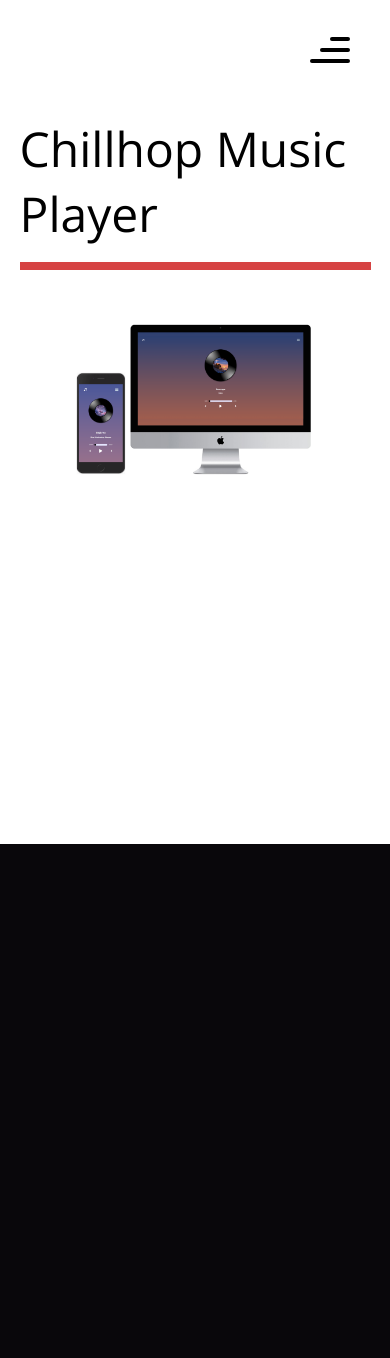
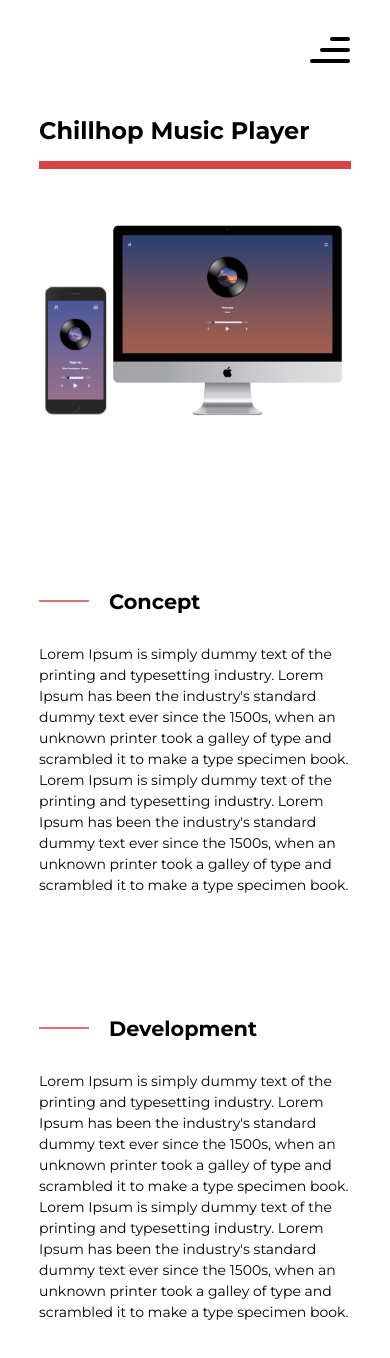
Before and after one commit to IoanLT/Portfolio, a React (Create React App) app: page /music-player in a window 390 px wide. Shown: the top 1358 px of the page. Before the commit the page ends 844 px from the top, so only its background shows below. Built offline with nearby package versions, Linux system fonts and the light colour scheme.

Commit message:
adding concept and development sections in the MusicPlayer component and working on mobile resposiveness for the Hero section

```diff
--- a/src/components/GlobalStyle.js
+++ b/src/components/GlobalStyle.js
@@ -11,7 +11,6 @@ const GlobalStyle = createGlobalStyle`
 
     body {
         background: #09070B;
-        font-family: 'Montserrat', sans-serif;
     }
 
     button {
@@ -71,6 +70,10 @@ const GlobalStyle = createGlobalStyle`
         font-size: 1rem;
         line-height: 150%;
         margin-bottom: 20px;
+
+        @media (max-width: 500px) {
+            font-size: 14px;
+        }
     }
 
     /* span {
--- a/src/components/Hero.js
+++ b/src/components/Hero.js
@@ -88,23 +88,29 @@ const Description = styled.div`
     @media (max-width: 1024px) {
         width: auto;
     }
-    @media (max-width: 500px) {
+    @media (max-width: 520px) {
         width: 90%;
     }
 
     h1 {
         font-size: 2rem;
 
-        @media (max-width: 500px) {
+        @media (max-width: 520px) {
             font-size: 1.5rem;
+        }
+        @media (max-width: 375px) {
+            font-size: 1.2rem;
         }
     }
 
     h2 {
         font-weight: lighter;
 
-        @media (max-width: 500px) {
+        @media (max-width: 520px) {
             font-size: 2.5rem;
+        }
+        @media (max-width: 375px) {
+            font-size: 2rem;
         }
     }
 
@@ -113,7 +119,7 @@ const Description = styled.div`
 
         @media (max-width: 500px) {
            margin-top: 50px;
-           align-self: center;
+           /* align-self: center;               */
         }
     }
 `
@@ -129,24 +135,34 @@ export const Portfolio = styled(motion.div)`
         width: 444px;
         overflow: none;
     }
-    @media (max-width: 500px) {
+    @media (max-width: 520px) {
         width: 90%;
     }
 
     h1 {
-        font-size: 6rem;
+        font-family: 'Montserrat', sans-serif;
+        font-size: 5.5rem;
+        font-weight: 600;
+        letter-spacing: 5px;
         color: hsl(360, 64%, 55%);
         padding-left: 10%;
         margin: 0;
 
         @media (max-width: 1440px) {
             font-size: 5rem;
+            letter-spacing: 2px;
         }
         @media (max-width: 1024px) {
             font-size: 4rem;
         }
-        @media (max-width: 500px) {
+        @media (max-width: 768px) {
+            font-size: 3.5rem;
+        }
+        @media (max-width: 520px) {
             font-size: 3rem;
+        }
+        @media (max-width: 375px) {
+            font-size: 2.5rem;
         }
     }
 `
--- a/src/pages/MusicPlayer.js
+++ b/src/pages/MusicPlayer.js
@@ -33,30 +33,81 @@ const MusicPlayer = () => {
                     Chillhop Music Player
                 </motion.h2>
                 <motion.div variants={lineAnimation} className="line"></motion.div>
-                <Hide>
+                <Devices>
                     <motion.img variants={photoAnimation} src={musicDevices} alt="music player" />
-                </Hide>
+                </Devices>
             </Banner>
+
+            <Concept>
+                <div className="concept-heading">
+                    <img src={line} alt="line" />
+                    <h3>Concept</h3>
+                </div>
+                <div className="concept-text">
+                    <p>
+                        Lorem Ipsum is simply dummy text of the printing and typesetting industry.
+                        Lorem Ipsum has been the industry's standard dummy text ever since the 1500s,
+                        when an unknown printer took a galley of type and scrambled it to make a type specimen book.
+                        Lorem Ipsum is simply dummy text of the printing and typesetting industry.
+                        Lorem Ipsum has been the industry's standard dummy text ever since the 1500s,
+                        when an unknown printer took a galley of type and scrambled it to make a type specimen book.
+                    </p>
+                </div>
+            </Concept>
+
+            <Development>
+                <div className="development-heading">
+                    <img src={line} alt="line" />
+                    <h3>Development</h3>
+                </div>
+                <div className="development-text">
+                    <p>
+                        Lorem Ipsum is simply dummy text of the printing and typesetting industry.
+                        Lorem Ipsum has been the industry's standard dummy text ever since the 1500s,
+                        when an unknown printer took a galley of type and scrambled it to make a type specimen book.
+                        Lorem Ipsum is simply dummy text of the printing and typesetting industry.
+                        Lorem Ipsum has been the industry's standard dummy text ever since the 1500s,
+                        when an unknown printer took a galley of type and scrambled it to make a type specimen book.
+                    </p>
+                </div>
+            </Development>
 
         </MusicMain>
     )
 }
 
-const MusicMain = styled(motion.div)`
+const MusicMain = styled(motion.section)`
     min-height: 100vh;
     width: 100%;
     overflow: hidden;
     background: #fff;
-    padding: 0 5%;
+    padding: 0 20%;
+
+    @media (max-width: 1024px) {
+        padding: 0 15%;
+    }
+    @media (max-width: 500px) {
+        padding: 0 10%;
+    }
 `
 
 const Banner = styled.div`
     padding-bottom: 10rem;
 
     h2 {
+        font-family: 'Montserrat', sans-serif;
+        font-weight: 700;
+        font-size: 2.5rem;
         margin-top: 100px;
         padding: 1rem 0;
         color: #000;
+
+        @media (max-width: 1024px) {
+            font-size: 2rem;
+        }
+        @media (max-width: 500px) {
+            font-size: 1.5rem;
+        }
     }
 
     .line {
@@ -67,14 +118,91 @@ const Banner = styled.div`
 
     img {
         width: 100%;
-        /* height: 70vh; */
         object-fit: cover;
     }
 `
 
-const Hide = styled.div`
+const Devices = styled.div`
     overflow: hidden;
-    padding: 0 15%;
+    /* padding: 0 15%; */
+`
+
+const Concept = styled(motion.div)`
+    /* padding: 0 15%; */
+    display: flex;
+    flex-direction: column;
+    margin-bottom: 100px;
+    width: 100%;
+    flex-wrap: wrap;
+
+    .concept-heading {
+        display: flex;
+        align-items: center;
+        padding-right: 50px;
+        margin-bottom: 30px;
+        /* min-width: 450px; */
+        width: 40%;
+
+        img {
+            width: 50px;
+            height: 2px;
+        }
+
+        h3 {
+            font-size: 2.2rem;
+            padding-left: 40px;
+            color: #000;
+
+            @media (max-width: 1024px) {
+                font-size: 1.8rem;
+                padding-left: 30px;
+            }
+            @media (max-width: 500px) {
+                font-size: 1.3rem;
+                padding-left: 20px;
+            }
+        }
+    }
+
+    .concept-text {
+        width: 100%;
+    }
+`
+
+const Development = styled(Concept)`
+
+    .development-heading {
+        display: flex;
+        align-items: center;
+        padding-right: 50px;
+        margin-bottom: 30px;
+        /* min-width: 450px; */
+        width: 40%;
+
+        img {
+            width: 50px;
+            height: 2px;
+        }
+
+        h3 {
+            font-size: 2.2rem;
+            padding-left: 40px;
+            color: #000;
+
+            @media (max-width: 1024px) {
+                font-size: 1.8rem;
+                padding-left: 30px;
+            }
+            @media (max-width: 500px) {
+                font-size: 1.3rem;
+                padding-left: 20px;
+            }
+        }
+    }
+
+    .development-text {
+        width: 100%;
+    }
 `
 
 // Frame animations
```
